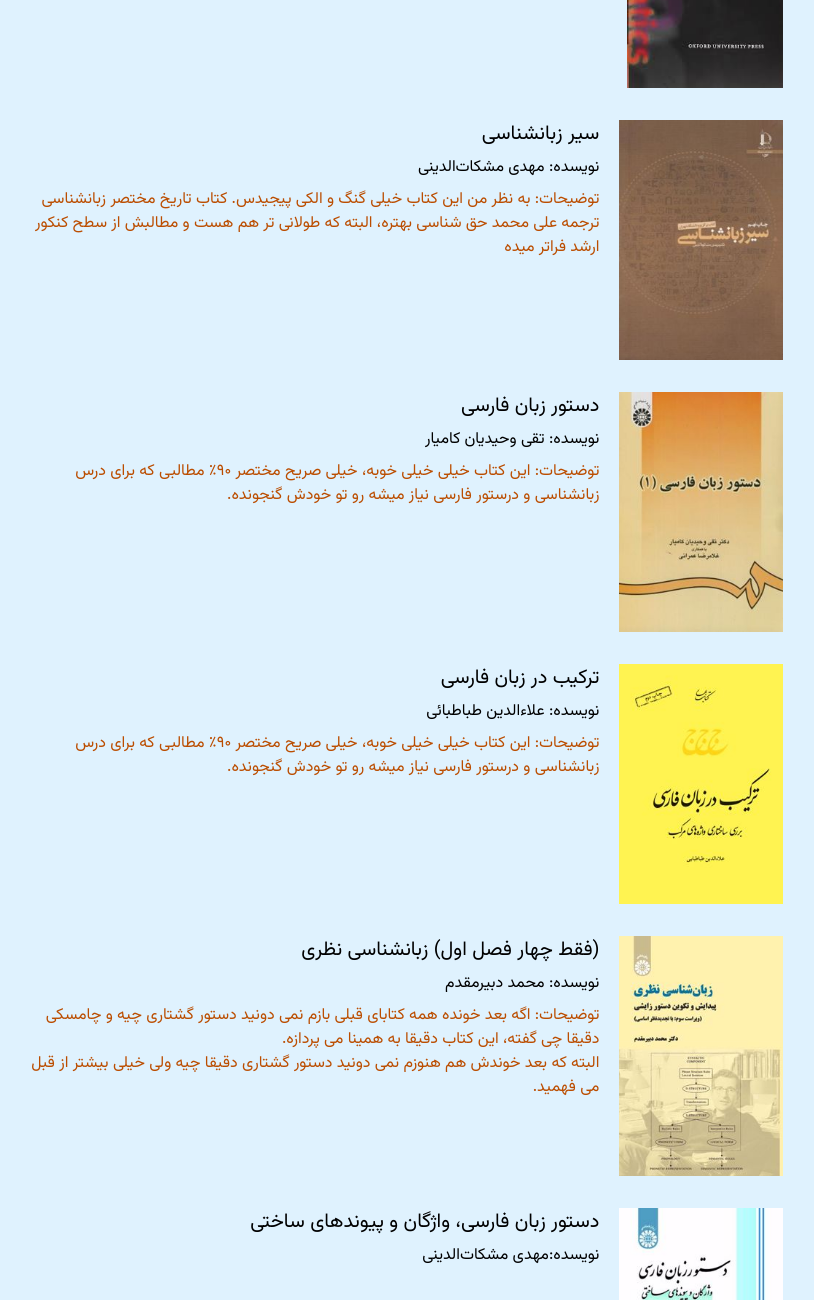
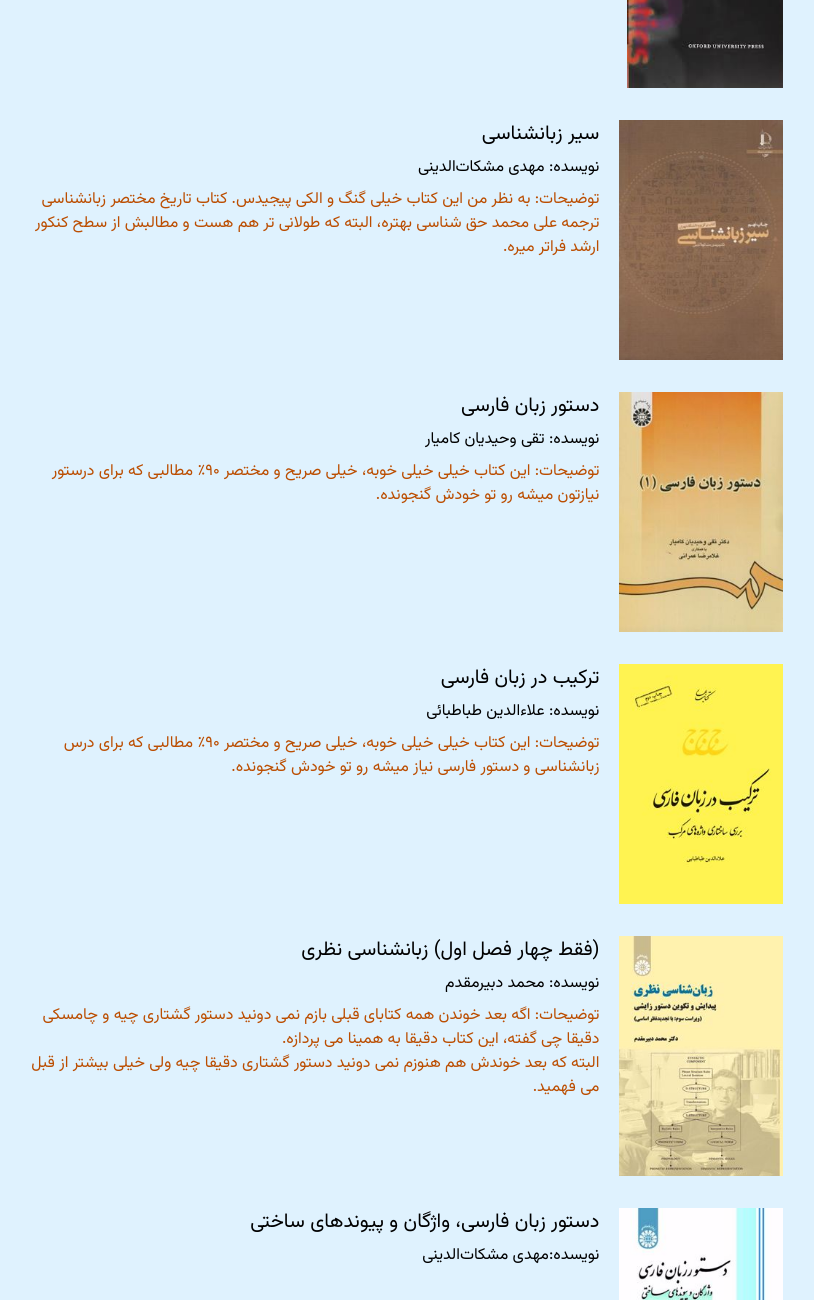
Before and after one commit to tahafallahi/linguistics-konkor-sources, a website: page index.html in a window 1280 px wide. Shown: the part 3256-4556 px from the top of the page, without its empty margins (237-1051 px from the left). Drawn offline with Linux system fonts and the light colour scheme.

Commit message:
Fix spelling

```diff
--- a/index.html
+++ b/index.html
@@ -195,7 +195,7 @@
             <p class="text-base text-amber-700" w>
               توضیحات: به نظر من این کتاب خیلی گنگ و الکی پیجیدس. کتاب تاریخ
               مختصر زبانشناسی ترجمه علی محمد حق شناسی بهتره، البته که طولانی تر
-              هم هست و مطالبش از سطح کنکور ارشد فراتر میده
+              هم هست و مطالبش از سطح کنکور ارشد فراتر میره.
             </p>
           </div>
         </div>
@@ -205,8 +205,8 @@
             <p>دستور زبان فارسی</p>
             <p class="text-base">نویسده: تقی وحیدیان کامیار</p>
             <p class="text-base text-amber-700" w>
-              توضیحات: این کتاب خیلی خیلی خوبه، خیلی صریح مختصر ۹۰٪ مطالبی که
-              برای درس زبانشناسی و درستور فارسی نیاز میشه رو تو خودش گنجونده.
+              توضیحات: این کتاب خیلی خیلی خوبه، خیلی صریح و مختصر ۹۰٪ مطالبی که
+              برای درستور نیازتون میشه رو تو خودش گنجونده.
             </p>
           </div>
         </div>
@@ -216,8 +216,8 @@
             <p>ترکیب در زبان فارسی</p>
             <p class="text-base">نویسده: علاءالدین طباطبائی</p>
             <p class="text-base text-amber-700" w>
-              توضیحات: این کتاب خیلی خیلی خوبه، خیلی صریح مختصر ۹۰٪ مطالبی که
-              برای درس زبانشناسی و درستور فارسی نیاز میشه رو تو خودش گنجونده.
+              توضیحات: این کتاب خیلی خیلی خوبه، خیلی صریح و مختصر ۹۰٪ مطالبی که
+              برای درس زبانشناسی و دستور فارسی نیاز میشه رو تو خودش گنجونده.
             </p>
           </div>
         </div>
@@ -227,7 +227,7 @@
             <p>(فقط چهار فصل اول) زبانشناسی نظری</p>
             <p class="text-base">نویسده: محمد دبیرمقدم</p>
             <p class="text-base text-amber-700" w>
-              توضیحات: اگه بعد خونده همه کتابای قبلی بازم نمی دونید دستور گشتاری
+              توضیحات: اگه بعد خوندن همه کتابای قبلی بازم نمی دونید دستور گشتاری
               چیه و چامسکی دقیقا چی گفته، این کتاب دقیقا به همینا می پردازه.
               <br />
               البته که بعد خوندش هم هنوزم نمی دونید دستور گشتاری دقیقا چیه ولی
```
